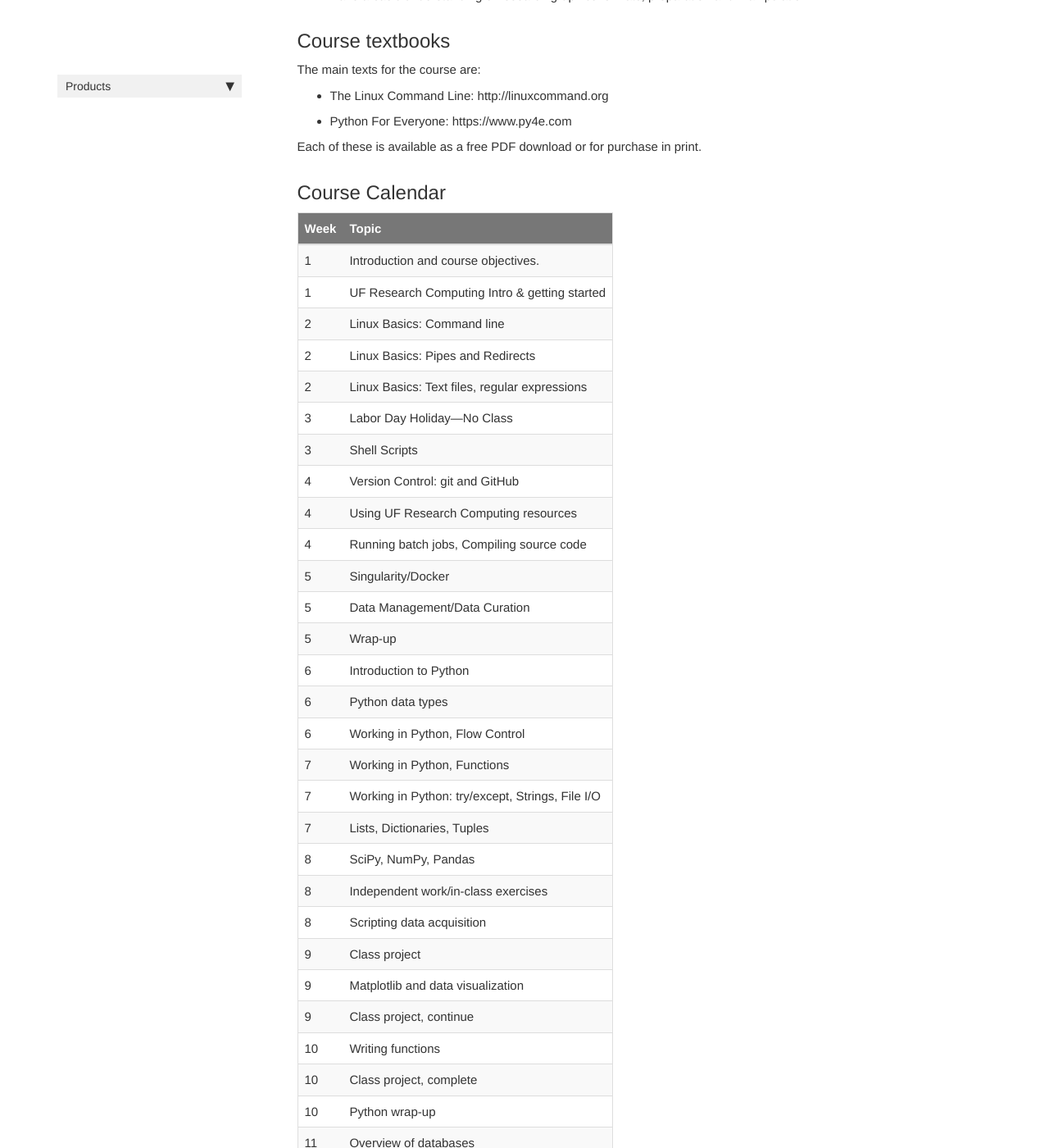
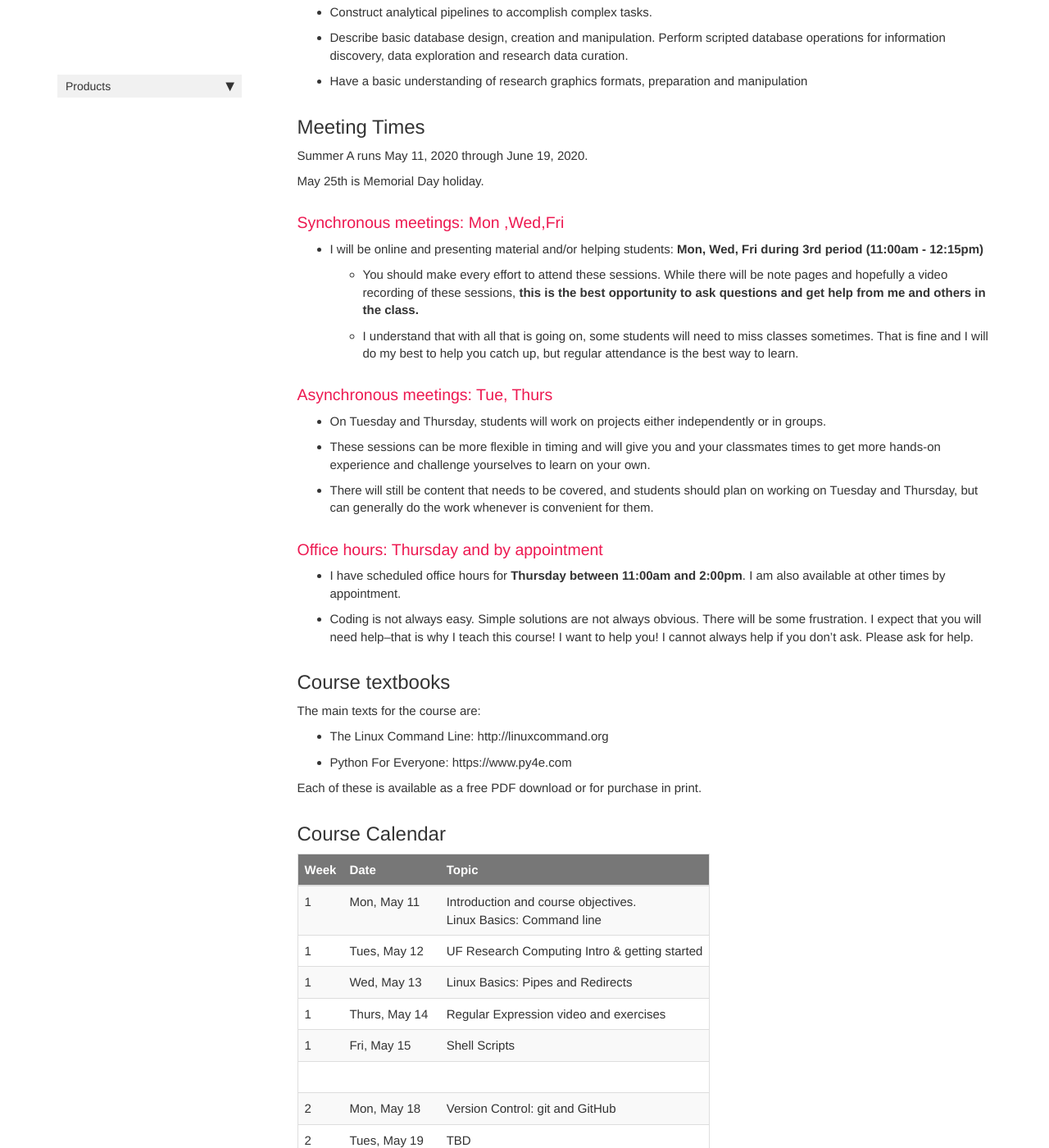
Before and after one commit to comptoolsres/comptoolsres.github.io, a Jekyll site: the page built from index.md, in a window 1280 px wide and 1400 px high, scrolled down 2164 px. Shown: the whole window at 82% size. Built offline with Jekyll 4.4.1, drawn with Linux system fonts in a browser that asks for light colours; comment, search, counter and statistics services are not loaded; some of the changed text lies outside the part shown.

Commit message:
Start updates for Summer 2020

```diff
--- a/index.md
+++ b/index.md
@@ -63,6 +63,28 @@ The course is divided into three main sections:
 * Describe basic database design, creation and manipulation. Perform scripted database operations for information discovery, data exploration and research data curation.
 * Have a basic understanding of research graphics formats, preparation and manipulation
 
+## Meeting Times
+
+Summer A runs May 11, 2020 through June 19, 2020.
+
+May 25th is Memorial Day holiday.
+
+### Synchronous meetings: Mon ,Wed,Fri
+
+* I will be online and presenting material and/or helping students: **Mon, Wed, Fri during 3rd period (11:00am - 12:15pm)**
+  * You should make every effort to attend these sessions. While there will be note pages and hopefully a video recording of these sessions, **this is the best opportunity to ask questions and get help from me and others in the class.**
+  * I understand that with all that is going on, some students will need to miss classes sometimes. That is fine and I will do my best to help you catch up, but regular attendance is the best way to learn.
+
+### Asynchronous meetings: Tue, Thurs
+
+* On Tuesday and Thursday, students will work on projects either independently or in groups.
+* These sessions can be more flexible in timing and will give you and your classmates times to get more hands-on experience and challenge yourselves to learn on your own.
+* There will still be content that needs to be covered, and students should plan on working on Tuesday and Thursday, but can generally do the work whenever is convenient for them.
+
+### Office hours: Thursday and by appointment
+
+* I have scheduled office hours for **Thursday between 11:00am and 2:00pm**. I am also available at other times by appointment.
+* Coding is not always easy. Simple solutions are not always obvious. There will be some frustration. I expect that you will need help--that is why I teach this course! I want to help you! I cannot always help if you don't ask. Please ask for help.
 
 ## Course textbooks
 
@@ -75,51 +97,43 @@ Each of these is available as a free PDF download or for purchase in print.
 
 ## Course Calendar
 
-Week |Topic
------|------
-1 |Introduction and course objectives.
-1 |UF Research Computing Intro & getting started
-2 |Linux Basics: Command line
-2 |Linux Basics: Pipes and Redirects
-2 |Linux Basics: Text files, regular expressions
-3 |Labor Day Holiday—No Class
-3 |Shell Scripts
-4 |Version Control: git and GitHub
-4 |Using UF Research Computing resources
-4 |Running batch jobs, Compiling source code
-5 |Singularity/Docker
-5 |Data Management/Data Curation
-5 |Wrap-up
-6 |Introduction to Python
-6 |Python data types
-6 |Working in Python, Flow Control
-7 |Working in Python, Functions
-7 |Working in Python: try/except, Strings, File I/O
-7 |Lists, Dictionaries, Tuples
-8 |SciPy, NumPy, Pandas
-8 |Independent work/in-class exercises
-8 |Scripting data acquisition
-9 |Class project
-9 |Matplotlib and data visualization
-9 |Class project, continue
-10 |Writing functions
-10 |Class project, complete
-10 |Python wrap-up
-11 |Overview of databases
-11 |Database design
-11 |Homecoming–no class
-12 |Setting up a database
-12 |SQLAlchemy Introduction
-12 |SQLAlchemy continued
-13 |Veteran’s Day Holiday­–No class
-13 |Setting up database with SQLAlchemy
-13 |Uses of databases
-14 |Class projects begin
-14 |Thanksgiving break—No class
-14 |Thanksgiving break—No class
-15 |Class projects, continue
-15 |Graphics
-15 |Class projects, complete
+Week | Date | Topic
+-----|------|------
+1 | Mon, May 11 |Introduction and course objectives.<br>Linux Basics: Command line
+1 | Tues, May 12 | UF Research Computing Intro & getting started
+1 | Wed, May 13 | Linux Basics: Pipes and Redirects
+1 | Thurs, May 14 | Regular Expression video and exercises
+1 | Fri, May 15 | Shell Scripts
+||
+2 | Mon, May 18 | Version Control: git and GitHub
+2 | Tues, May 19 | TBD
+2 | Wed, May 20 | Using UF Research Computing resources<br>Running batch jobs, Compiling source code
+2 | Thurs, May 21 | Catching up
+2 | Fri, May 22 |Introduction to Python <br>Python data types
+||
+3 | Mon, May 25 | *Memorial Day Holiday, No Class*
+3 | Tues, May 26 |
+3 | Wed, May 27 | Working in Python, Flow Control
+3 | Thurs, May 28 | Working in Python: try/except, Strings, File I/O
+3 | Fri, May 29 | Working in Python, Functions
+||
+4 | Mon, June 1 | Lists, Dictionaries, Tuples
+4 | Tues, June 2 | SciPy, NumPy, Pandas
+4 | Wed, June 3 | Scripting data acquisition
+4 | Thurs, June 4 | Class project
+4 | Fri, June 5 | Matplotlib and data visualization
+||
+5 | Mon, June 8 | Writing Functions
+5 | Tues, June 9 | Class project, continue
+5 | Wed, June 10 | Finishing up
+5 | Thurs, June 11 | Class project, continue
+5 | Fri, June 12 | Overview of databases<br>Database design
+||
+6 | Mon, June 15 |Setting up a database <br>SQLAlchemy Introduction
+6 | Tues, June 16| SQLAlchemy continued
+6 | Wed, June 17 | Graphics
+6 | Thurs, Jun 18 | Class project, complete
+6 | Friday, June 19 | Last day of class
 
 
 
```
